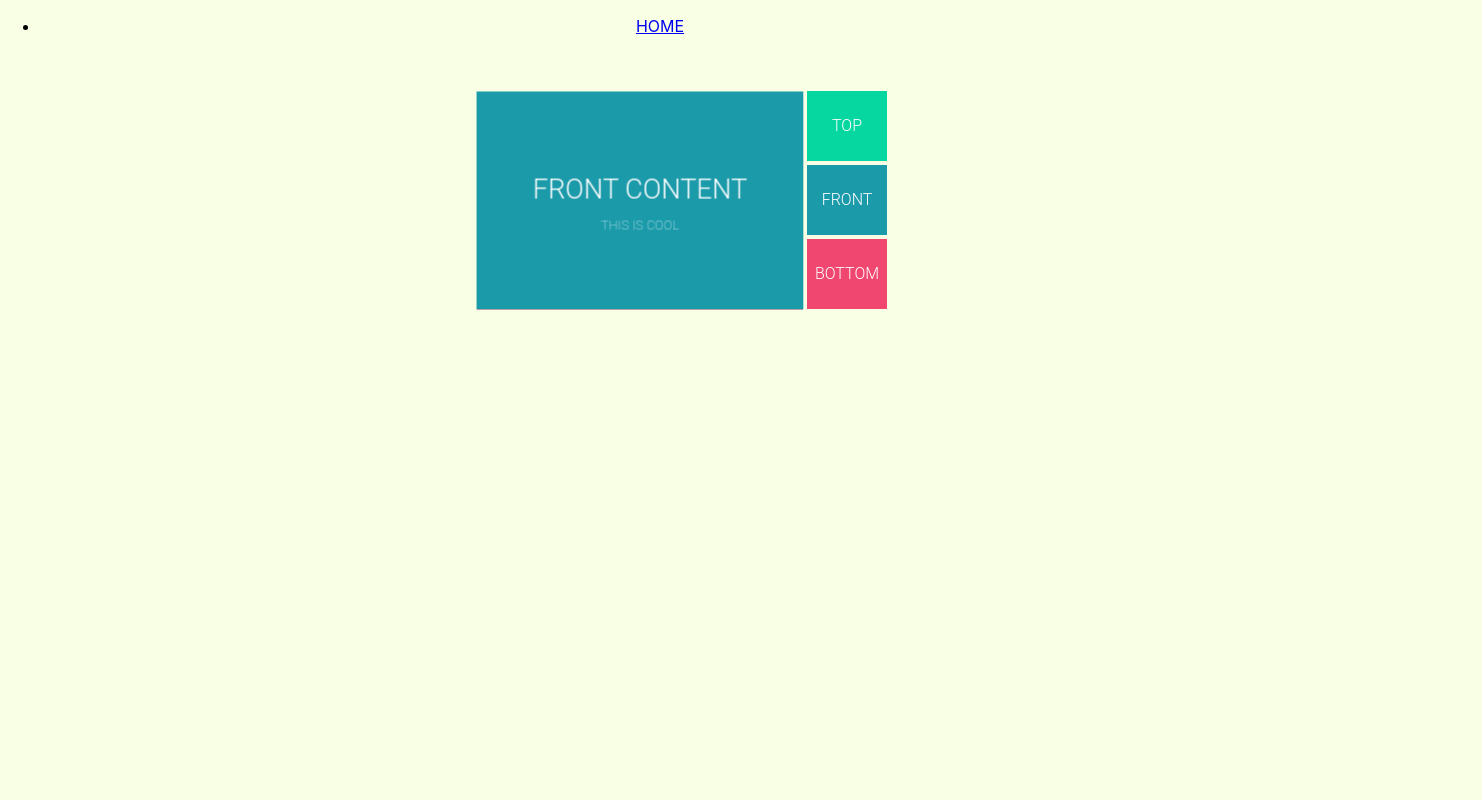
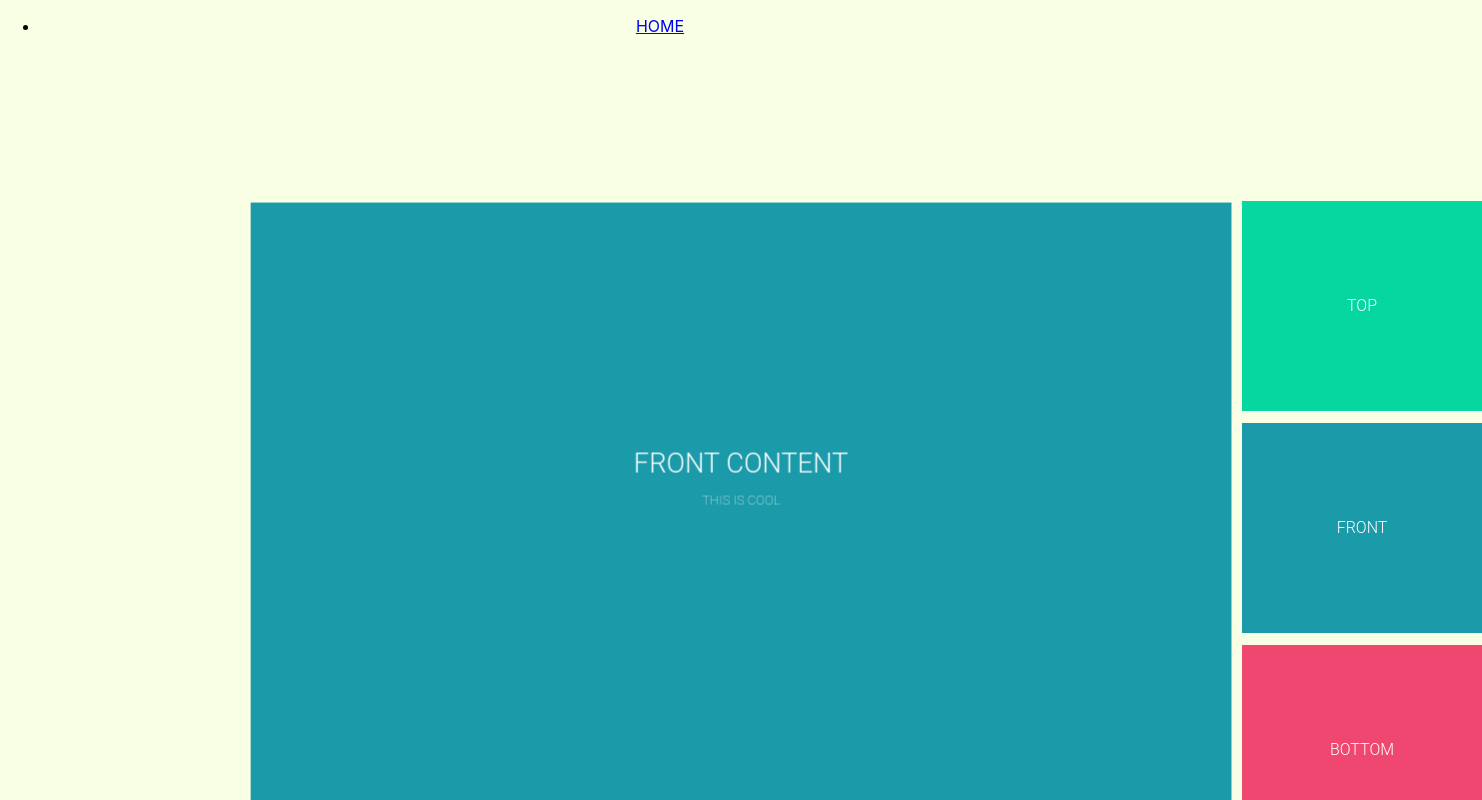
Before and after one commit to mariazangelova/blah-blah-client, a React (Create React App) app: page / in a window 1280 px wide. Shown: the top 800 px of the page, 1482 px wide, since content can reach past the window. Built offline with nearby package versions, Linux system fonts and the light colour scheme.

Commit message:
Style 3d cube

```diff
--- a/src/style.scss
+++ b/src/style.scss
@@ -2,9 +2,9 @@ body {
   background: #f8ffe5;
 }
 .perspective {
-  perspective: 76em;
-  perspective-origin: 50% 50px;
-  width: 494px;
+  perspective: 228em;
+  perspective-origin: 50% 150px;
+  width: 1482px;
   margin: 0 auto;
   font-family: "Roboto", sans-serif;
   font-weight: 100;
@@ -16,60 +16,60 @@ input {
 }
 .tab {
   position: absolute;
-  width: 80px;
-  height: 70px;
+  width: 240px;
+  height: 210px;
   background: pink;
   right: 0;
-  line-height: 70px;
+  line-height: 210px;
   font-weight: 300;
 
   &:nth-child(1) {
-    top: -5px;
+    top: -15px;
     background: #06d6a0;
   }
   &:nth-child(2) {
-    top: 69px;
+    top: 207px;
     background: #1b9aaa;
   }
   &:nth-child(3) {
-    top: 143px;
+    top: 429px;
     background: #ef476f;
   }
 }
 
 .cube {
   position: relative;
-  margin: 60px auto 0;
-  width: 300px;
-  height: 200px;
-  transform-origin: 0 100px;
+  margin: 180px auto 0;
+  width: 900px;
+  height: 600px;
+  transform-origin: 0 300px;
   transform-style: preserve-3d;
   transition: transform 0.5s ease-in;
 }
 .tab-content {
-  width: 300px;
-  height: 200px;
+  width: 900px;
+  height: 600px;
   position: absolute;
 
   h1 {
     font-size: 25px;
-    margin: 75px 0 10px;
+    margin: 225px 0 10px;
     font-weight: 300;
   }
   p {
     font-size: 12px;
   }
   &:nth-child(2) {
-    transform: translateZ(100px);
+    transform: translateZ(300px);
     background: #1b9aaa;
   }
   &:nth-child(1) {
-    transform: rotateX(-270deg) translateY(-100px);
+    transform: rotateX(-270deg) translateY(-300px);
     transform-origin: top left;
     background: #06d6a0;
   }
   &:nth-child(3) {
-    transform: rotateX(-90deg) translateY(100px);
+    transform: rotateX(-90deg) translateY(300px);
     transform-origin: bottom center;
     background: #ef476f;
   }
```
